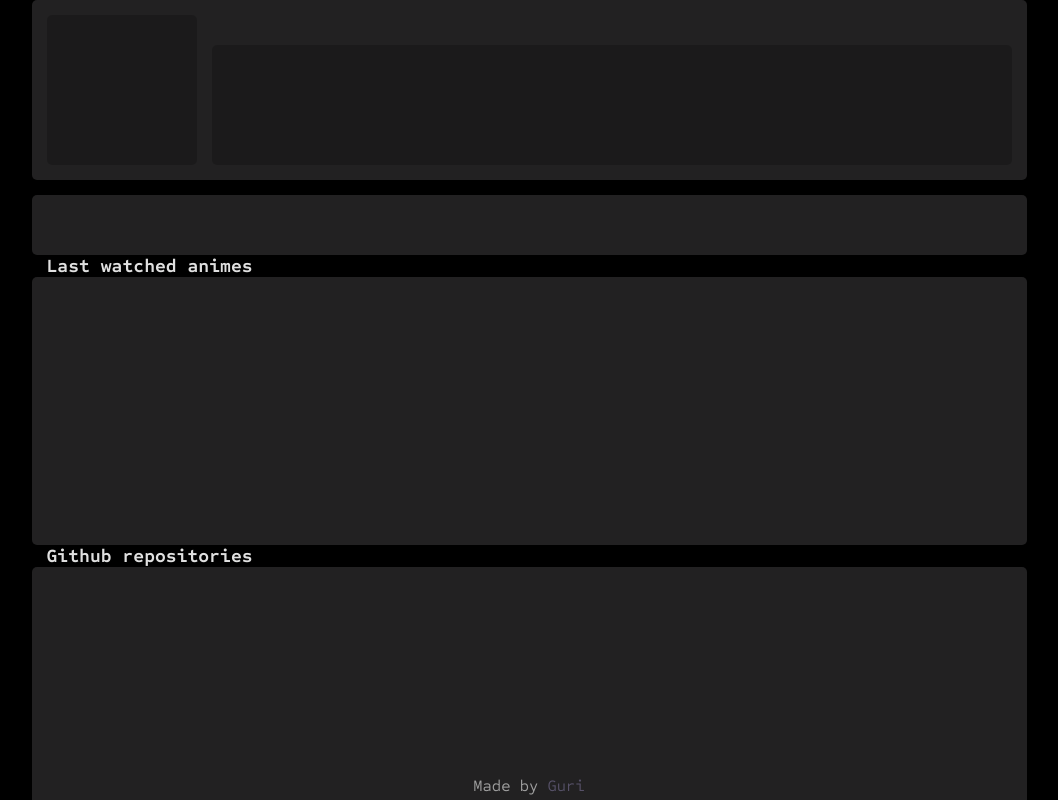
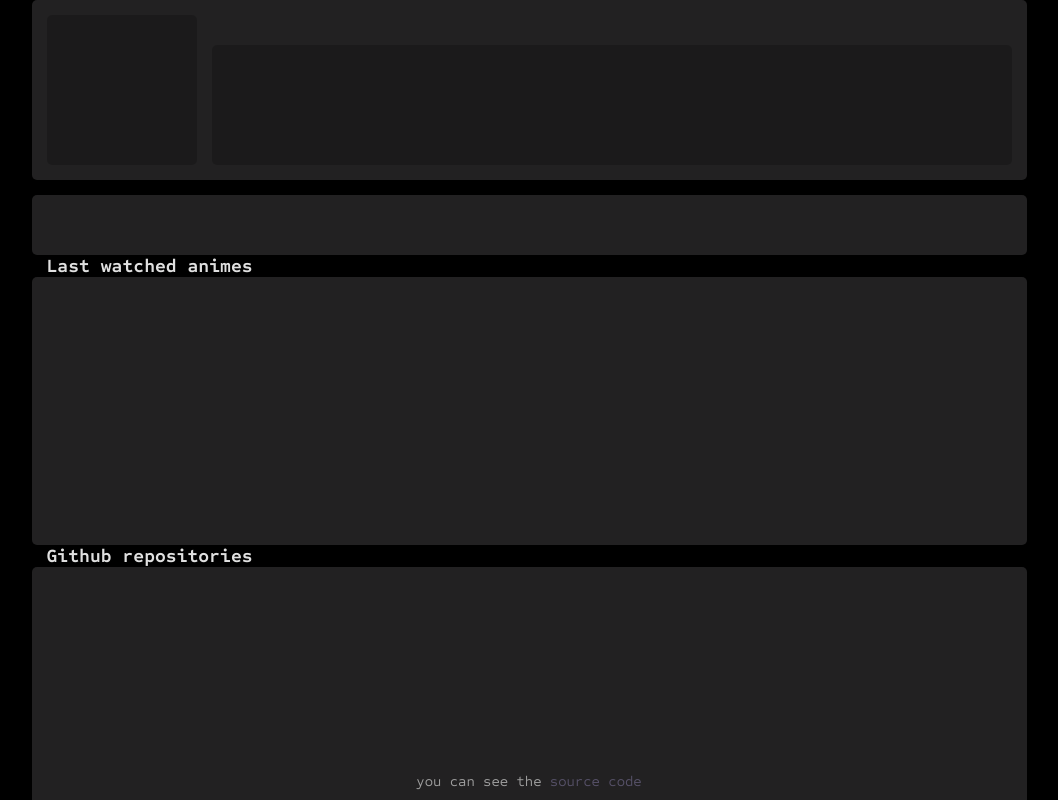
Before and after one commit to guritso/anihub-site, a website: page index.html in a window 1280 px wide. Shown: the whole page, without its empty margins (111-1169 px from the left). Drawn offline with Linux system fonts and the light colour scheme; no server answers; files whose address does not match are found by name.

Commit message:
chore: change footer msg

```diff
--- a/assets/css/styles.css
+++ b/assets/css/styles.css
@@ -423,7 +423,7 @@ h3 {
     background-color: var(--background-footer);
     overflow: hidden;
     width: 100%;
-    padding: calc(var(--layout-padding) - 10px);
+    padding: calc(var(--layout-padding) - 5px);
     display: flex;
     align-items: center;
     justify-content: center;
@@ -432,6 +432,7 @@ h3 {
 
 #footer-layout p {
     color: var(--text-color-secondary);
+    font-size: 0.9em;
 }
 
 #footer-layout p a {
--- a/index.html
+++ b/index.html
@@ -31,7 +31,7 @@
     </div>
     <div class="head-layouts" id="footer-layout">
       <div id="footer-container"></div>
-      <p>Made by <a href="https://github.com/GuriTsuki" target="_blank">Guri</a></p>
+      <p>you can see the <a href="https://github.com/GuriTsuki/anihub-site" target="_blank">source code</a></p>
     </div>
 </div>
 </body>
```
